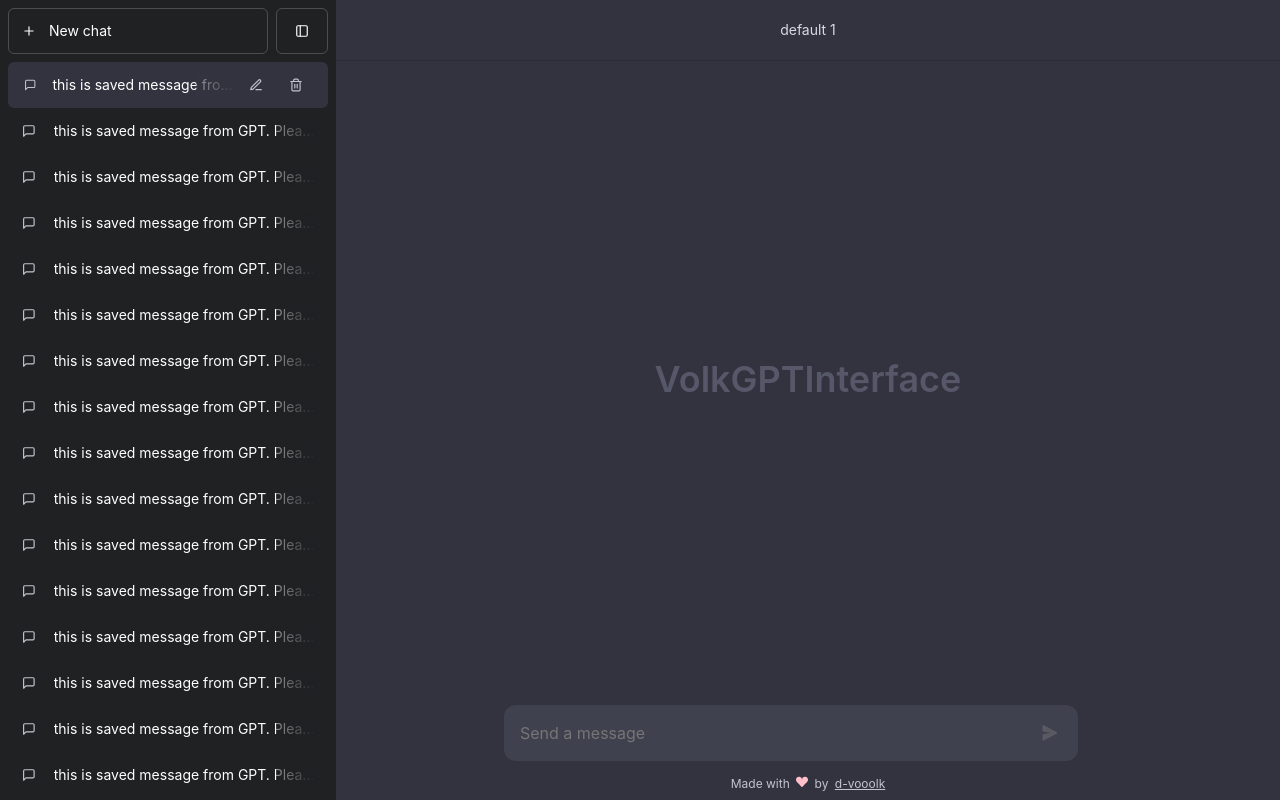
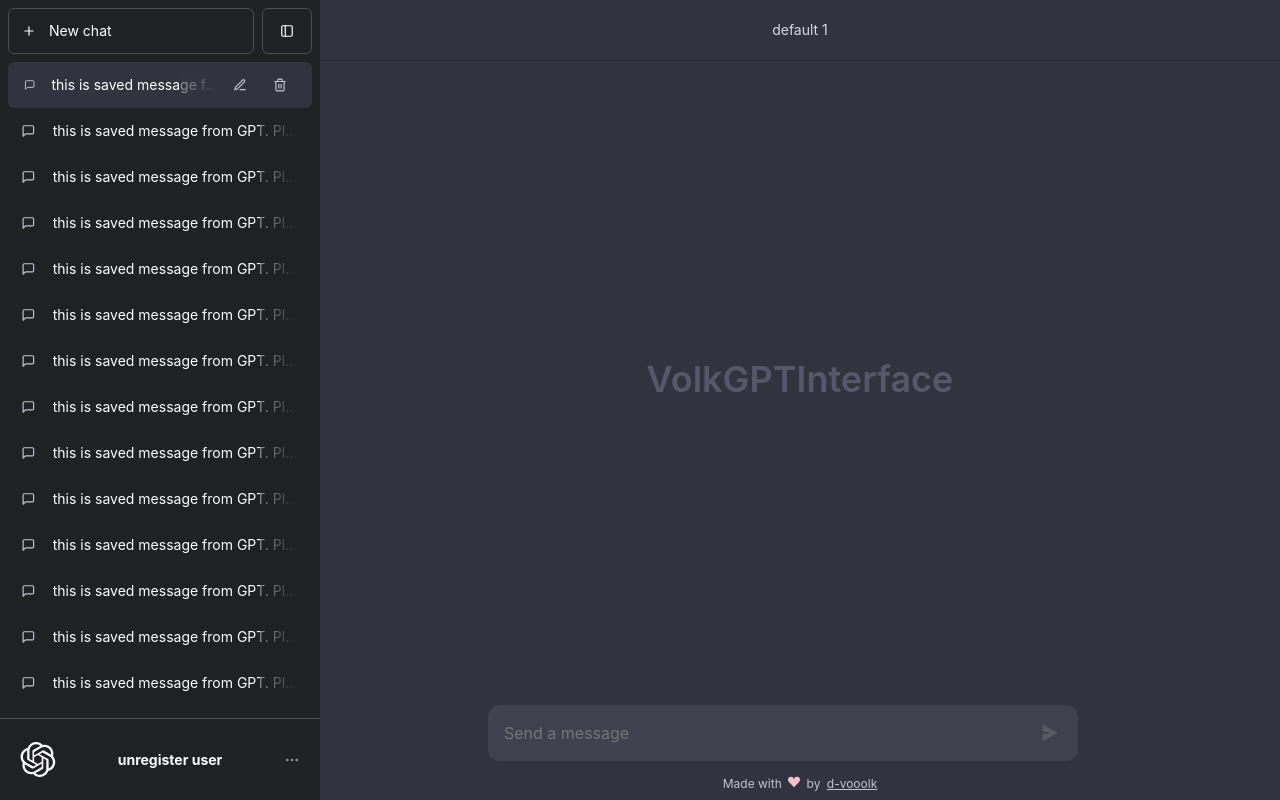
Before and after one commit to d-vooolk/volk_gpt_interface, a React (Create React App) app: page / in a window 1280 px wide. Built offline with nearby package versions, Linux system fonts and the light colour scheme.

Commit message:
add settings panel to sidebar

```diff
--- a/src/_design/_dark-template-color-scheme.scss
+++ b/src/_design/_dark-template-color-scheme.scss
@@ -11,6 +11,9 @@ $sidebar-active-saved-messages-background-color: HSL(235, 11%, 22%);
 $sidebar-icons-inactive-color: HSL(240, 12%, 79%);
 $sidebar-icons-active-color: $base-white;
 $sidebar-saved-messages-hover-color: RGB(42, 43, 50);
+$sidebar-more-icon-color: #8e8e9f;
+$sidebar-dropdown-background-color: #050509;
+$sidebar-dropdown-hover-background-color: $sidebar-active-saved-messages-background-color;
 
 $work-space-background-color: $sidebar-active-saved-messages-background-color;
 $work-space-answer-background-color: #444654;
@@ -20,7 +23,7 @@ $work-space-name-of-chat-text-color: #d9d9e3;
 $work-space-name-of-chat-text-background-color: $sidebar-saved-messages-hover-color;
 $work-space-first-gpt-text: rgba(86,88,105,1);
 $work-space-input-background-color: #40414f;
-$work-space-input-placeholder-color: #8e8e9f;
+$work-space-input-placeholder-color: $sidebar-more-icon-color;
 $work-space-input-text-color: $base-white;
 
 $error-border-color: #acacbd;
--- a/src/components/SideBar/components/SavedMessages/index.jsx
+++ b/src/components/SideBar/components/SavedMessages/index.jsx
@@ -15,6 +15,7 @@ const SavedMessages = (props) => {
                     <div
                         className={`${defaultActiveChat === index ? 'saved-messages-wrapper-active' : 'saved-messages-wrapper-inactive'}`}
                         onClick={() => setDefaultActiveChat(index)}
+                        key={`${message + index * Math.random()}`}
                     >
                         <div className={`${defaultActiveChat === index ? 'chat-text-wrapper-active' : 'chat-text-wrapper-inactive'}`}>
                             <ChatIcon className="chat-icon"/>
--- a/src/components/SideBar/components/SavedMessages/styles.scss
+++ b/src/components/SideBar/components/SavedMessages/styles.scss
@@ -111,6 +111,10 @@
 }
 
 .saved-chats-wrapper {
-  height: 100%;
+  height: auto;
+  max-height: 85%;
   overflow: scroll;
+  position: relative;
+  z-index: 0;
+  padding-bottom: 30px;
 }
--- /dev/null
+++ b/src/components/SideBar/components/SettingsPanel/index.jsx
@@ -0,0 +1,37 @@
+import './styles.scss';
+import {ReactComponent as GptIcon} from "../../../../static/gptIcon.svg";
+import {ReactComponent as MoreIcon} from "../../../../static/more.svg";
+import {ReactComponent as SettingsIcon} from "../../../../static/settings.svg";
+import {Dropdown} from "antd";
+
+const items = [
+    {
+        key: '1',
+        label: (
+            <div className="settings-item-wrapper">
+                <SettingsIcon className="settings-icon" />
+                <span> Settings </span>
+            </div>
+        ),
+    }
+];
+
+const SettingsPanel = () => {
+    return (
+        <div className="settings-panel">
+            <GptIcon className="gpt-icon"/>
+            <span className="settings-panel-text">unregister user</span>
+            <Dropdown
+                menu={{items}}
+                arrow={false}
+                placement="top"
+                trigger={['click']}
+                overlayClassName="dropdown"
+            >
+                <MoreIcon className="more-icon"/>
+            </Dropdown>
+        </div>
+    )
+}
+
+export default SettingsPanel;
--- /dev/null
+++ b/src/components/SideBar/components/SettingsPanel/styles.scss
@@ -0,0 +1,54 @@
+@import "../../../../_design/dark-template-color-scheme";
+
+.settings-panel {
+  position: absolute;
+  bottom: 0;
+  left: 0;
+  width: 100%;
+  z-index: 2;
+  height: auto;
+  display: flex;
+  justify-content: space-between;
+  align-items: center;
+  padding: 20px;
+  border-top: 1px solid $sidebar-border-color;
+  background-color: inherit;
+  box-sizing: border-box;
+  gap: 0.75rem;
+}
+
+.settings-panel-text {
+  font-weight: 700;
+  font-size: .875rem;
+  line-height: 1.25rem;
+}
+
+.gpt-icon {
+  border-radius: 0.125rem;
+  width: 36px;
+}
+
+.more-icon {
+  cursor: pointer;
+  color: $sidebar-more-icon-color;
+}
+
+.dropdown {
+  ul, li {
+    background-color: $sidebar-dropdown-background-color !important;
+
+    span {
+      color: $base-white;
+    }
+  }
+
+  li:hover {
+    background-color: $sidebar-dropdown-hover-background-color !important;
+  }
+}
+
+.settings-item-wrapper {
+  display: flex;
+  align-items: center;
+  gap: .75rem;
+}
--- a/src/components/SideBar/index.jsx
+++ b/src/components/SideBar/index.jsx
@@ -1,6 +1,7 @@
 import './styles.scss';
 import SideBarOptions from "./components/SideBarOptions";
 import SavedMessages from "./components/SavedMessages";
+import SettingsPanel from "./components/SettingsPanel";
 
 const testSaveMessages = [
     {text: "this is saved message from GPT. Please be patient and thanks for using"},
@@ -40,6 +41,7 @@ const SideBar = () => (
     <div className="sidebar">
         <SideBarOptions />
         <SavedMessages savedMessages={testSaveMessages} />
+        <SettingsPanel />
     </div>
 );
 
--- a/src/components/SideBar/styles.scss
+++ b/src/components/SideBar/styles.scss
@@ -5,5 +5,7 @@
     color: $sidebar-text-color;
     padding: 0.5rem;
     width: calc(100vw / 4);
-    height: 100%
+    height: 100%;
+    position: relative;
+    box-sizing: border-box;
 }
```
Also changed, not shown: src/static/more.svg (added), src/static/settings.svg (added).
